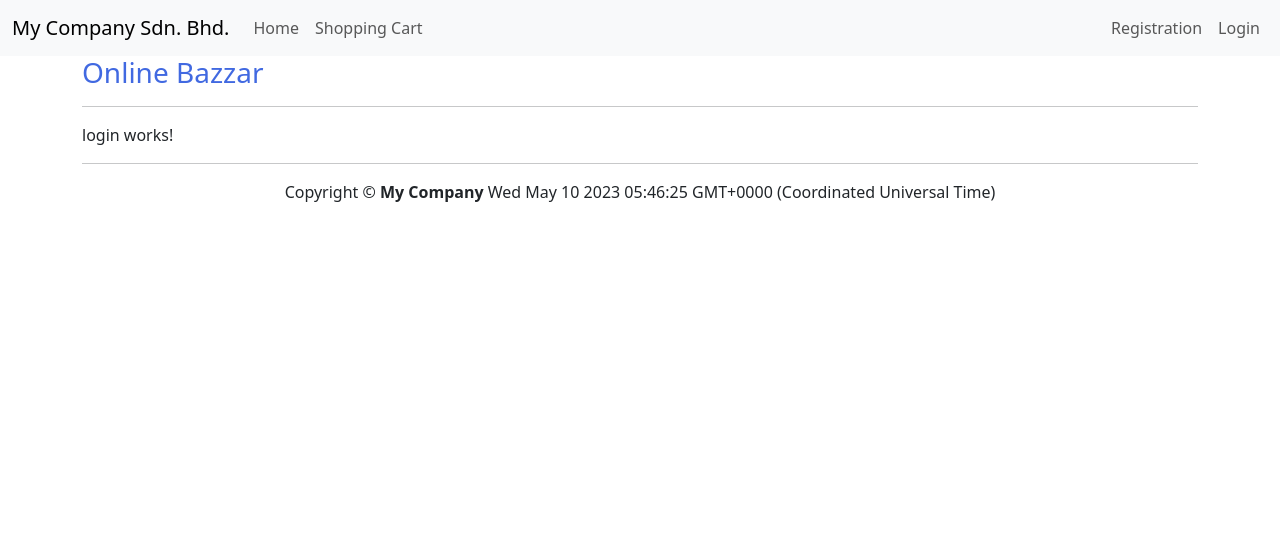
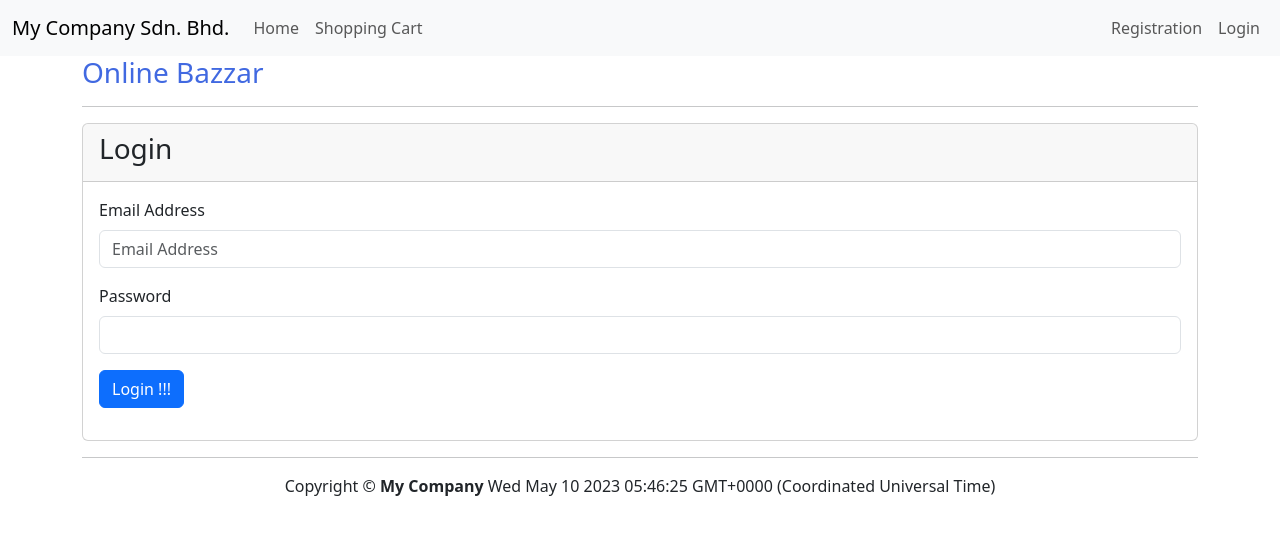
Before and after one commit to thajegan76/lab, an Angular app in the folder Angular/ecommerce/: page /login in a window 1280 px wide. Shown: the top 534 px of the page. Built offline with nearby package versions, Linux system fonts and the light colour scheme.

Commit message:
Login component
Login component

```diff
--- a/Angular/ecommerce/src/app/login/login.component.html
+++ b/Angular/ecommerce/src/app/login/login.component.html
@@ -1 +1,21 @@
-<p>login works!</p>
+<div class="card">
+    <div class="card-header">
+        <h3 class="card-title">Login</h3>
+    </div>
+    <div class="card-body">
+        <div class="alert alert-danger" *ngIf="message">{{ message }}</div>
+        <div class="mb-3">
+            <label for="email" class="form-label">Email Address</label>
+            <input type="email" class="form-control" id="email" name="email"
+                [(ngModel)]="credentials.email" placeholder="Email Address">
+        </div>
+        <div class="mb-3">
+            <label for="password" class="form-label">Password</label>
+            <input type="password" class="form-control" id="password" name="password"
+                [(ngModel)]="credentials.password">
+        </div>
+        <div class="mb-3">
+            <button class="btn btn-primary" (click)="doLogin()">Login !!!</button>
+        </div>
+    </div>
+</div>
--- a/Angular/ecommerce/src/app/login/login.component.ts
+++ b/Angular/ecommerce/src/app/login/login.component.ts
@@ -1,4 +1,6 @@
 import { Component, OnInit } from '@angular/core';
+import { Credentials } from '../models/credentials';
+import { LoginService } from '../services/login.service';
 
 @Component({
   selector: 'app-login',
@@ -7,9 +9,28 @@ import { Component, OnInit } from '@angular/core';
 })
 export class LoginComponent implements OnInit {
 
-  constructor() { }
+  public message:string;
+  public credentials:Credentials;
+  public loginService:LoginService;
+
+  constructor(loginService:LoginService) {
+    this.message = "";
+    this.credentials = new Credentials("", "");
+    this.loginService = loginService;
+  }
 
   ngOnInit(): void {
   }
 
+  doLogin() {
+    this.loginService.doLogin(this.credentials).subscribe({
+      next: (data:any) => {
+        console.log(data);
+      },
+      error: (error:any) => {
+        this.message = error.error;
+      }
+    })
+  }
+
 }
--- /dev/null
+++ b/Angular/ecommerce/src/app/models/credentials.ts
@@ -0,0 +1,11 @@
+export class Credentials {
+
+    public email:string;
+    public password:string;
+
+    constructor(email:string, password:string) {
+        this.email = email;
+        this.password = password;
+    }
+
+}
--- /dev/null
+++ b/Angular/ecommerce/src/app/services/login.service.ts
@@ -0,0 +1,22 @@
+import { Injectable } from '@angular/core';
+import { HttpClient } from '@angular/common/http';
+import { Observable } from 'rxjs';
+import { Credentials } from '../models/credentials';
+
+@Injectable({
+  providedIn: 'root'
+})
+export class LoginService {
+
+  private API_ENDPOINT:string = "http://localhost:3000/login";
+  private httpClient:HttpClient;
+
+  constructor(httpClient:HttpClient) {
+    this.httpClient = httpClient;
+  }
+
+  doLogin(credentials:Credentials):Observable<any> {
+    return this.httpClient.post<any>(this.API_ENDPOINT, credentials);
+  }
+
+}
```
Also changed, not shown: 2 other files (tests, documents, lock files or other folders).
